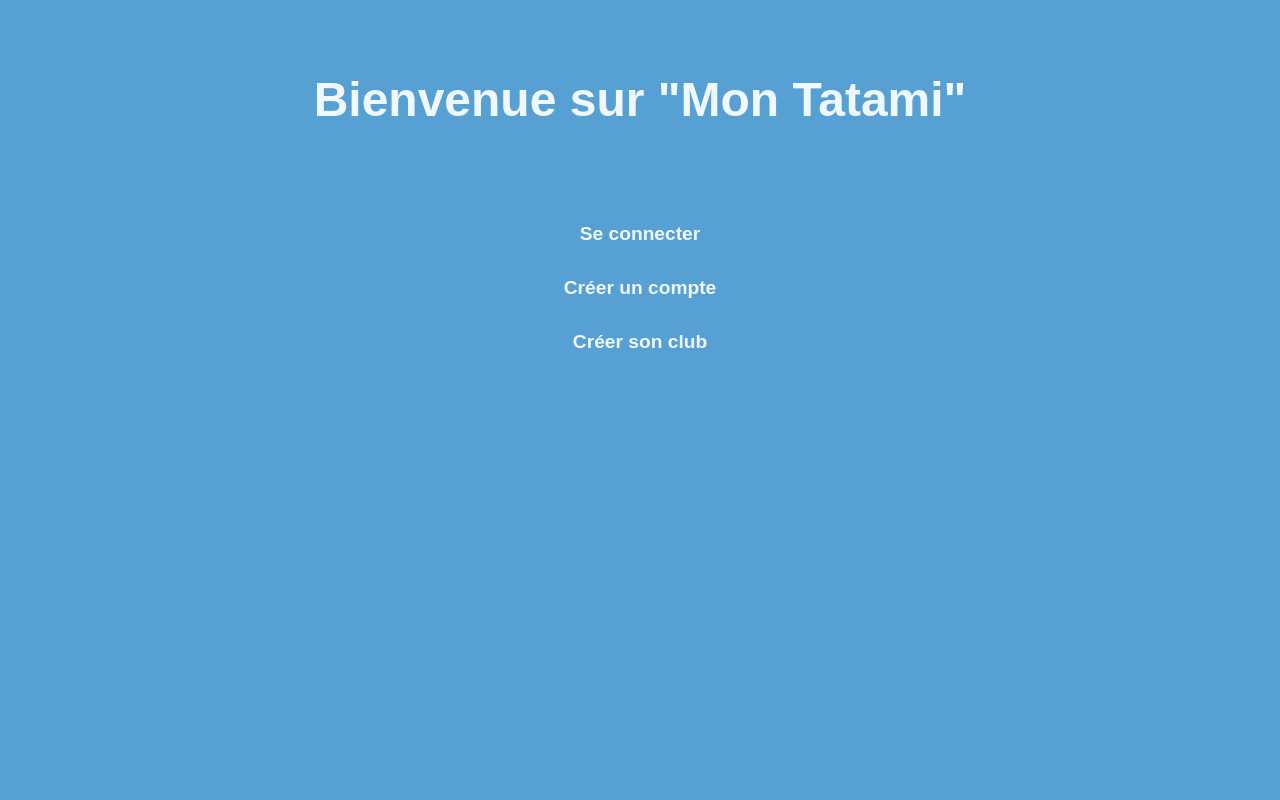
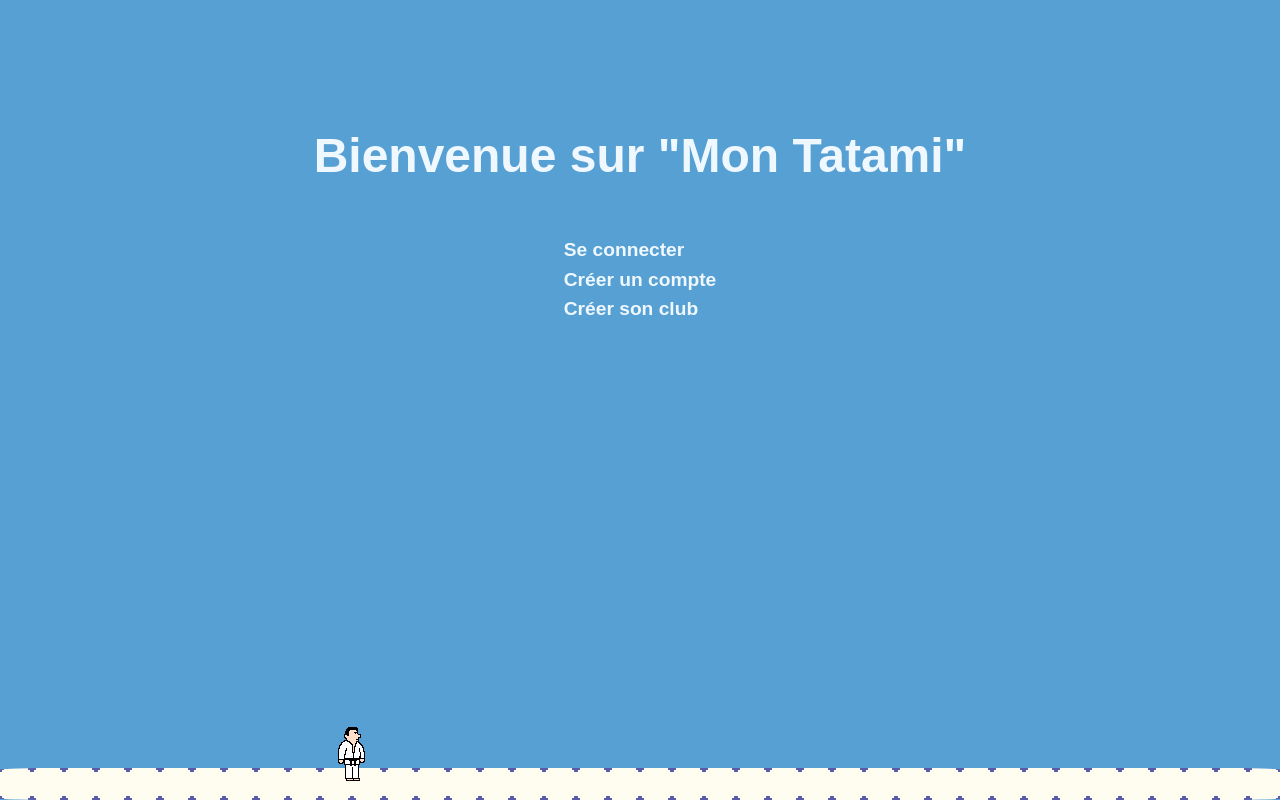
Before and after one commit to Hanto-13th/JJB-Hub, a Django app: template JJBhub/main/templates/main/index.html in a window 1280 px wide. Run offline with Django 5.2, Linux system fonts and the light colour scheme; the template is opened without the code that fills it, so the values that code supplies are empty.

Commit message:
Continue the CSS for the website aesthetic

```diff
--- a/JJBhub/main/static/main/css/index.css
+++ b/JJBhub/main/static/main/css/index.css
@@ -1,35 +1,48 @@
 body{
     background-color: #56a0d3;
     font-family:'Arial';
+    color: aliceblue;
+    height: 100%;
 }
 
 .grid-container_index {
-  display: grid; /* set the grid */
-  grid-template-columns: 1fr; /* One columns */
-  gap: 1rem; /* Space between grid items */
-  grid-auto-rows: minmax(6rem, auto); /* Rows with a minimum height of 6rem */
-  justify-items: center;
-  align-items: center; /* align all items */
+    display: flex; /* set a flexbox */
+    flex-direction: column; /* column models */
+    align-items: center;
+    gap: 1.5rem;
+    height: 50vh; /* 50% vertical height of main */
+    justify-content: center;
 }
+.title_index {font-size: 150%;}
 
-/* set the items in the grid */
-.title_index {
-    grid-column: 1;
-    grid-row: 1;
-    font-size: 150%;
-    padding: 2rem;
-    color: #f0f8ff;
+.item-login{font-size: 120%;margin-bottom: 5%;}
+.item-create_account{font-size: 120%;margin-bottom: 5%;}
+.item-create_club{font-size: 120%;}
+
+/* create a tatami style using tatami tiles and judoka sprite */
+.tatami {
+    /* fix the position at the bottom of the page */
+    position: fixed;
+    bottom: 0;
+    left: 0;
+    /* set the size */
+    height: 2rem;
+    width: 100%;
+    /* url of the tiles */
+    background-image: url("/static/main/images/tatami.png");
+    background-repeat: repeat-x; /* repeat horizontally */
+    background-size: 32px 32px;  /* size of each tile */
+    border-radius: 5%; /* arround the border */
 }
-
-.item-connect, .item-create_account, .item-create_club {
-    grid-column: 2;
-    grid-row: 4;
-    font-size: 120%;
-    padding: 1rem;
-    text-align: center;
-
+.judoka  {
+    /* fix the position at the bottom of the page */
+    position: fixed;
+    bottom: 2%;
+    left: 25%;
+    background-size: 64px 64px;  /* size of sprite */
+    /* set on the tatami (foreground) */
+    z-index: 100;
 }
-
 
 a {
     text-decoration: none; /* delete the underline */
@@ -41,8 +54,3 @@ a:hover {
     text-decoration: underline; /* add the underline */
     font-style: italic;
 }
-
-button {
-  background-color: #828282;
-  color: aliceblue;
-}
--- a/JJBhub/main/templates/main/index.html
+++ b/JJBhub/main/templates/main/index.html
@@ -17,7 +17,7 @@
     </div>
       <main>
       <!--all the containers for manipulate items in grid-->
-      <div class="item-connect">
+      <div class="item-login">
         <section> <a href="{% url 'login_page' %}">Se connecter <br> </a> </section>
       </div>
       <div class="item-create_account">
@@ -37,5 +37,9 @@
     {% endfor %}
   </ul>
     {% endif %}
+  <!--add the judoka sprite-->
+  <img class="judoka" src = "{% static 'main/images/judoka.png' %}" alt="judoka">
+  <!--add a footer to represent a tatami (style)-->
+  <footer class="tatami"></footer>
 </body>
 </html>
```
Also changed, not shown: JJBhub/accounts/static/accounts/css/create_account.css (added, +28 -0 lines), JJBhub/accounts/static/accounts/css/create_club.css (added, +28 -0 lines), JJBhub/accounts/static/accounts/css/login.css (added, +28 -0 lines), JJBhub/accounts/templates/accounts/create_account.html (+55 -11 lines), JJBhub/accounts/templates/accounts/create_club.html (+23 -3 lines), JJBhub/accounts/templates/accounts/login.html (+32 -6 lines), JJBhub/accounts/static/accounts/css/style.css (deleted), JJBhub/badges/static/badges/css/badges_page.css (added), JJBhub/badges/static/badges/css/style.css (deleted), JJBhub/drills/static/drills/css/add_drill.css (added), JJBhub/drills/static/drills/css/drills_log.css (added), JJBhub/drills/static/drills/css/style.css (deleted), JJBhub/main/static/main/images/judoka.png (added), JJBhub/main/static/main/images/tatami.png (added).
